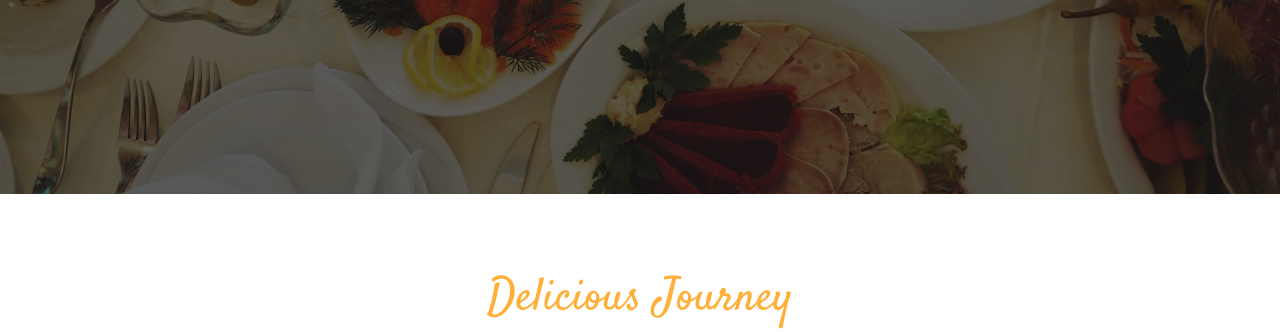
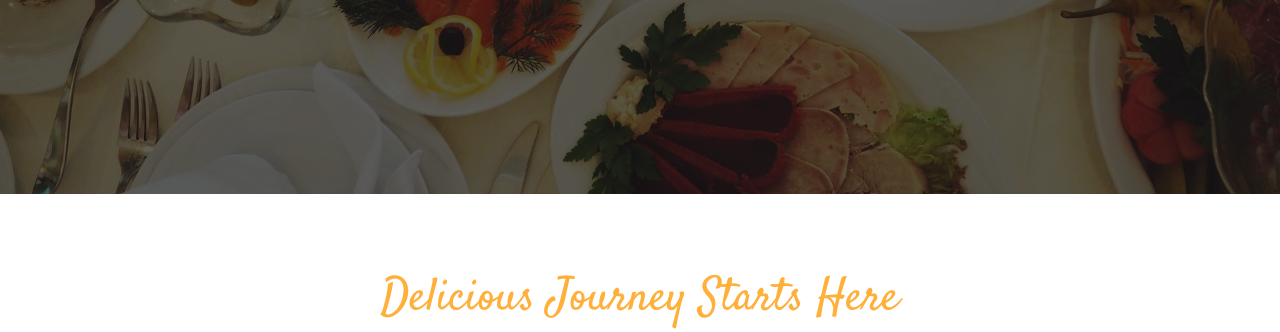
Before and after one commit to EdwinL1203/foodmenu, a plain HTML site: page index.html in a window 1280 px wide. Shown: the part 436-768 px from the top of the page. Drawn offline with Linux system fonts and the light colour scheme; a web font is replaced by a local one.

Commit message:
changed something

```diff
--- a/index.html
+++ b/index.html
@@ -52,7 +52,7 @@
         <div class="container">
             <div class="row">
                 <div class="col-md-12 text-center marb-35">
-                    <h1 class="header-h">Delicious Journey</h1>
+                    <h1 class="header-h">Delicious Journey Starts Here</h1>
                     <p class="header-p">Lorem ipsum dolor sit amet, consectetuer adipiscing elit, sed diam nonummy
                     <br>nibh euismod tincidunt ut laoreet dolore magna aliquam. </p>
                 </div>
```
